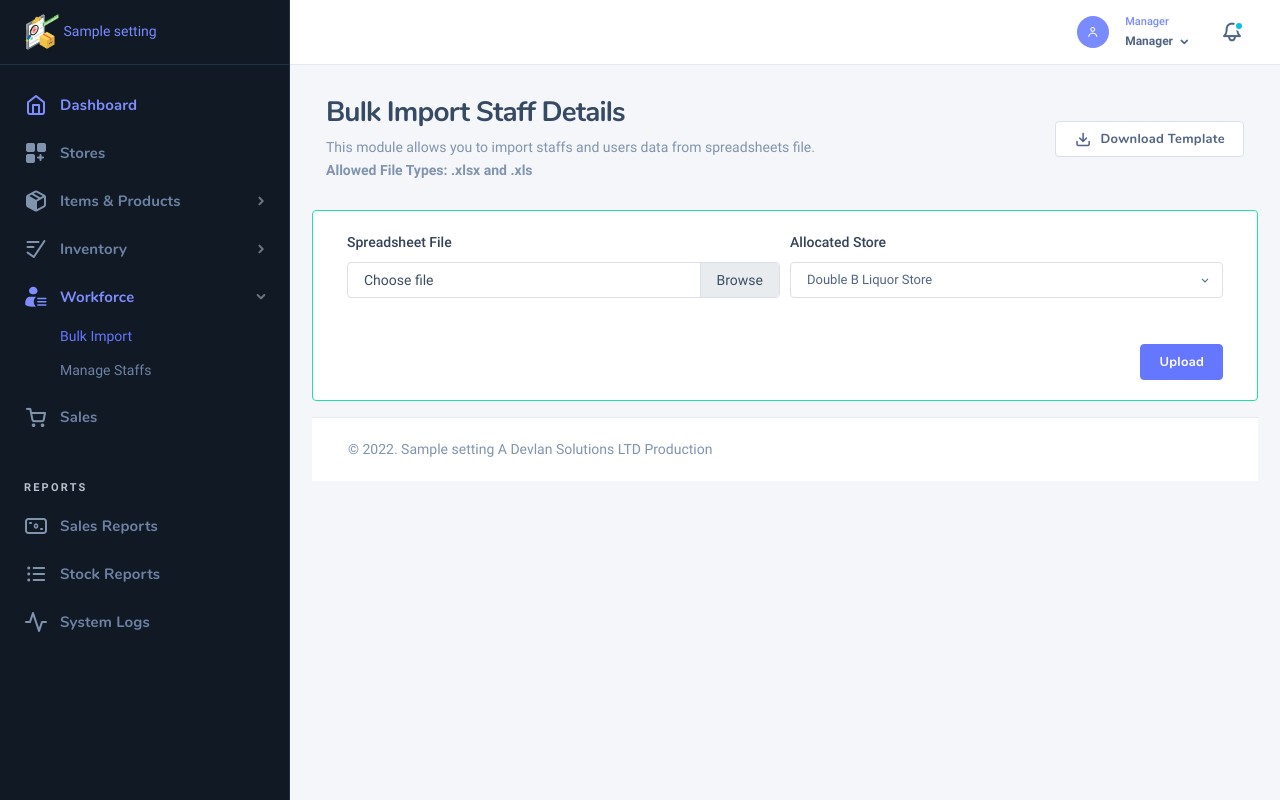
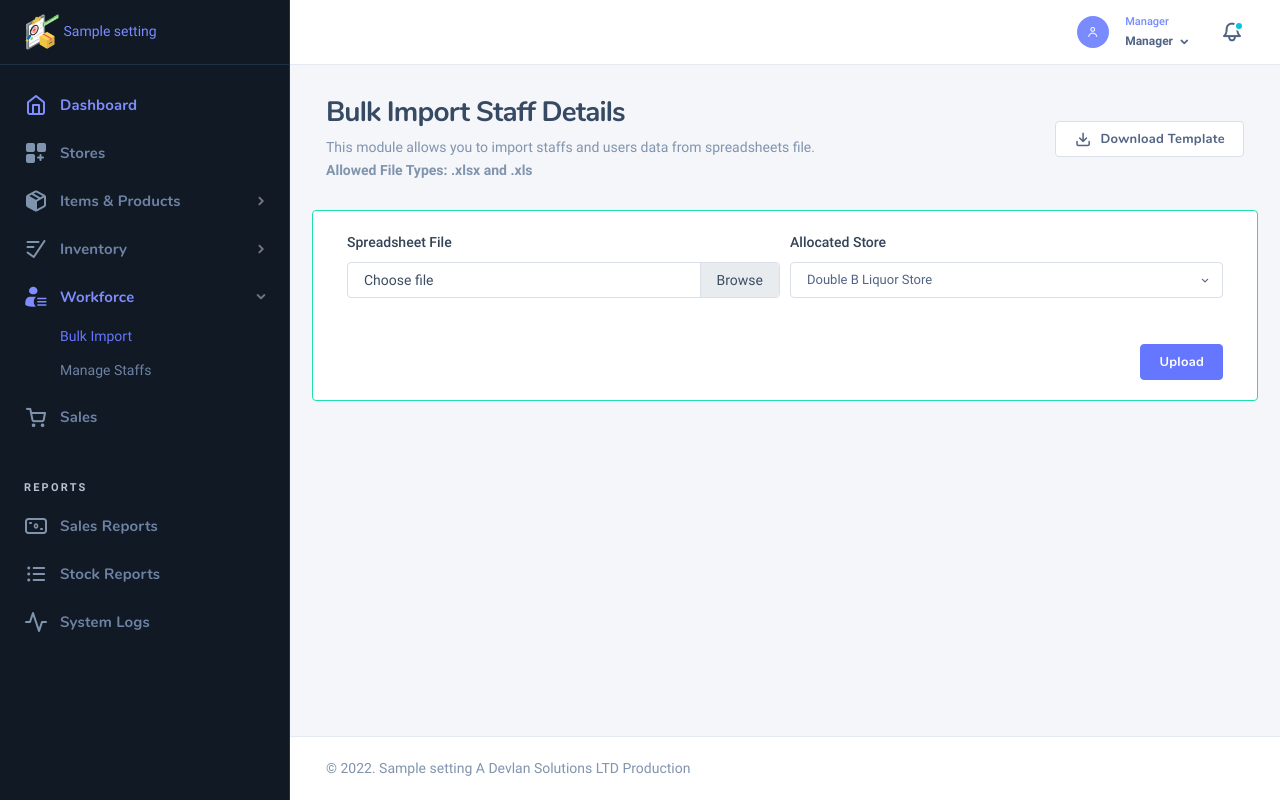
Before and after one commit to MartDevelopers-Inc/lite_inventory, a PHP site: page /views/main_dashboard_import_staff.php in a window 1280 px wide. Run offline with PHP 8.4, Linux system fonts and the light colour scheme; a user stored in the database is signed in; data comes from the database, SQL or seed files in the repository; tables that the repository leaves empty or names only in its code hold one stand-in row (values such as "Sample post"); some libraries are stand-ins or nearby versions; some web fonts are replaced.

Commit message:
UI Fixes On Dashboard Import Staff

```diff
--- a/views/main_dashboard_import_staff.php
+++ b/views/main_dashboard_import_staff.php
@@ -134,7 +134,6 @@ require_once('../partials/head.php')
                                     </div>
                                 </div>
                                 <!-- End Modal -->
-                                <div class="">
                                 <div class="row">
                                     <div class="card mb-3 col-md-12 border border-success">
                                         <div class="card-body">
@@ -177,8 +176,8 @@ require_once('../partials/head.php')
                                                             Upload
                                                         </button>
                                                     </div>
+                                                </div>
                                             </form>
-                                            </div>
                                         </div>
                                     </div>
                                 </div><!-- .nk-block -->
```
Lines whose indentation alone changed are shown as unchanged.
